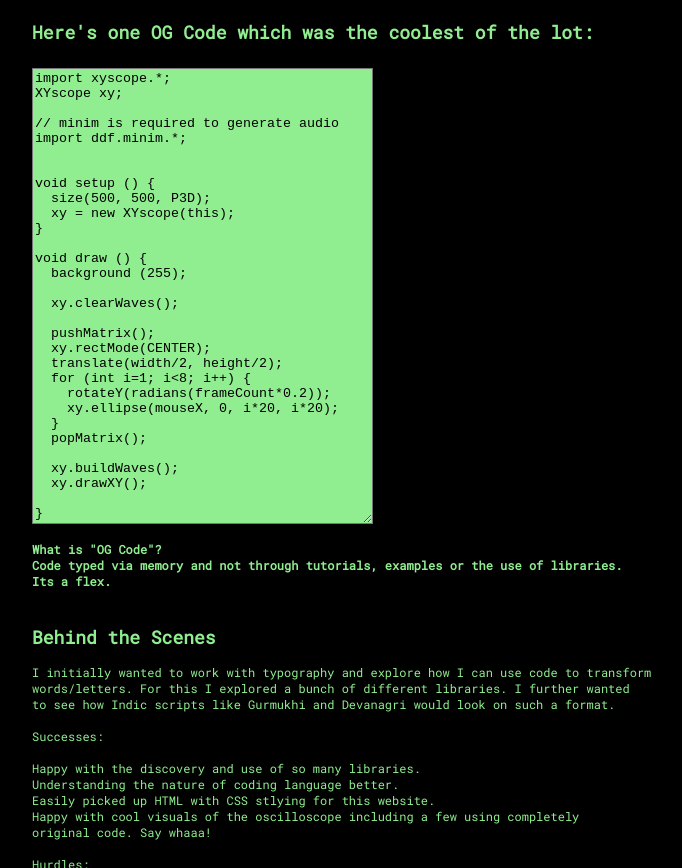
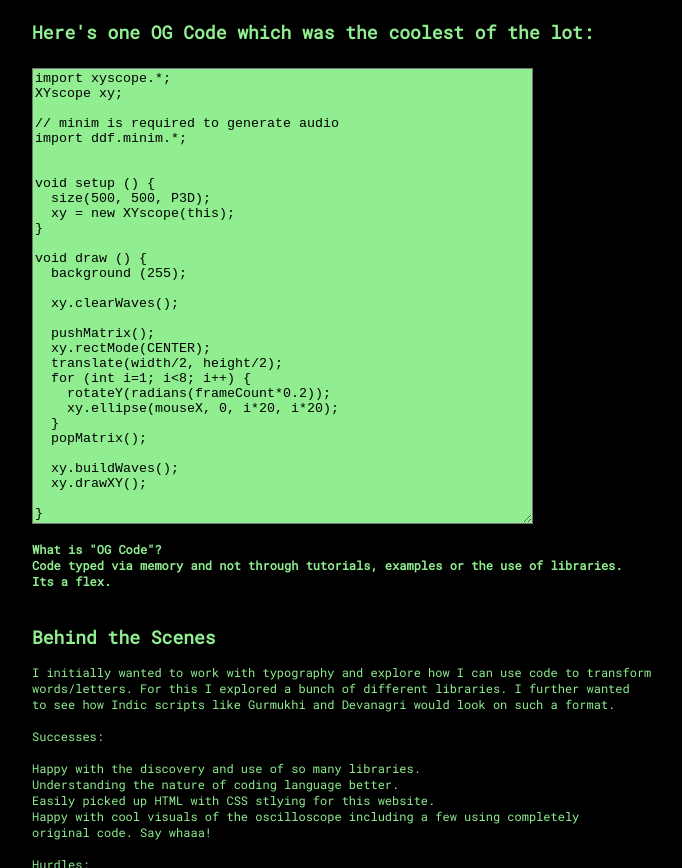
Before and after one commit to anakau/anakau.github.io, a plain HTML site: page index.html in a window 1280 px wide. Shown: the part 1044-1912 px from the top of the page, without its empty margins (76-758 px from the left). Drawn offline with Linux system fonts and the light colour scheme.

Commit message:
Update index.html

```diff
--- a/index.html
+++ b/index.html
@@ -54,7 +54,7 @@ I used the XYscope Examples to understand how to make the most of the Oscillosco
 <form>
 	<label for ="samplecode"> Here's one OG Code which was the coolest of the lot: </label><br>
 <br>
-<textarea rows = "30" cols="40" style="background-color:#90ee90;">
+<textarea rows = "30" cols="60" style="background-color:#90ee90;">
 import xyscope.*;
 XYscope xy;
 
```
